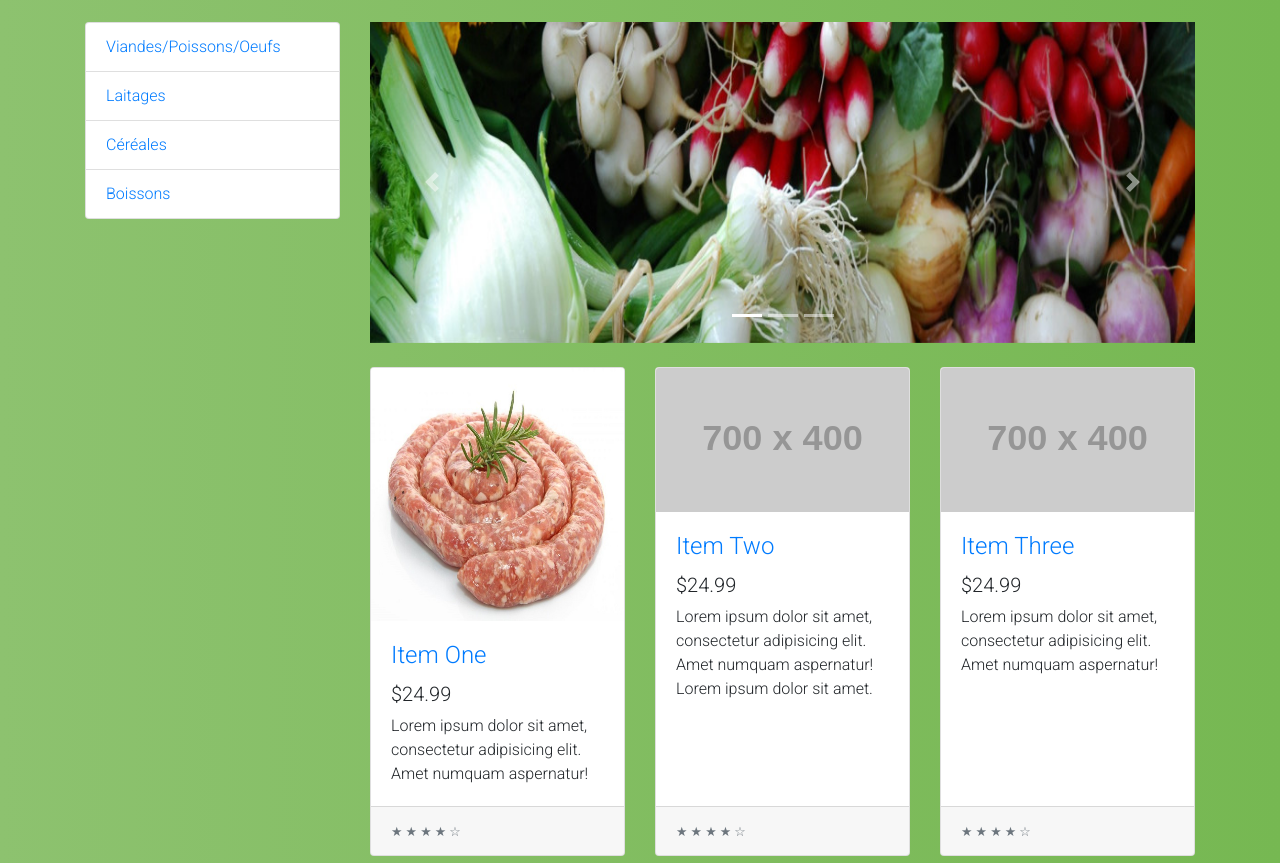
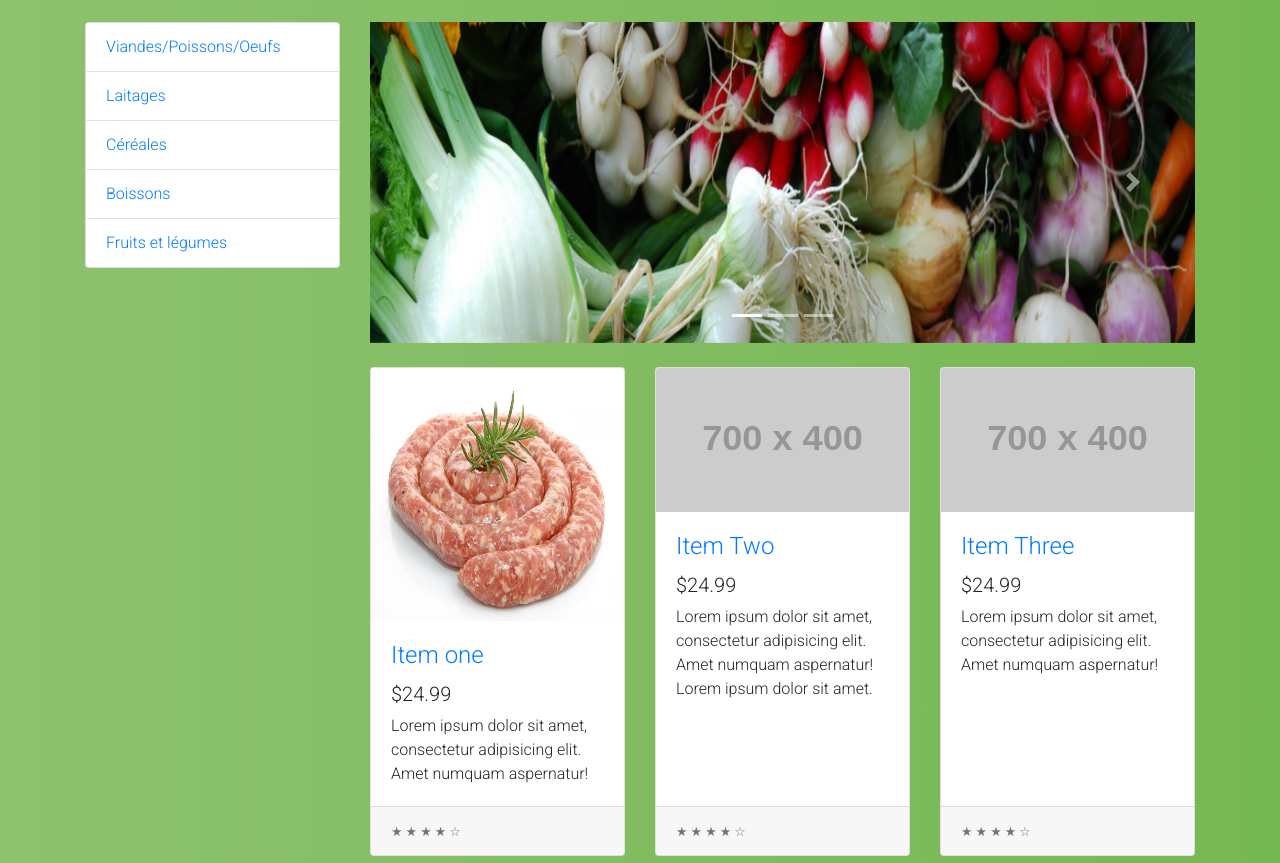
Before and after one commit to ThomasGuily/database, a PHP site: page / in a window 1280 px wide. Shown: the part 56-919 px from the top of the page. Run offline with PHP 8.4, Linux system fonts and the light colour scheme; grey boxes labelled with a size stand in for pictures from a placeholder-image service; some libraries are stand-ins or nearby versions.

Commit message:
Ajout d'un onglet fruits et légumes pour concorder avec la base de donnee

```diff
--- a/mathis/index.php
+++ b/mathis/index.php
@@ -19,6 +19,9 @@
                     </a>
                     <a id="drinks" href="pagevente.php?origin=index.php&button=drinks" class="list-group-item">
                       Boissons
+                    </a>
+                    <a id="Fruits et légumes" href="pagevente.php?origin=index.php&button=drinks" class="list-group-item">
+                      Fruits et légumes
                     </a>
                 </div>
             </div>
@@ -60,7 +63,9 @@
                             <a href="#"><img class="card-img-top" src="images/pics/Image_Produit1.JPG" alt=""></a>
                             <div class="card-body">
                                 <h4 class="card-title">
-                                    <a href="#">Item One</a>
+
+
+                                    <a href="#">Item one</a>
                                 </h4>
                                 <h5>$24.99</h5>
                                 <p class="card-text">Lorem ipsum dolor sit amet, consectetur adipisicing elit. Amet numquam aspernatur!</p>
```
